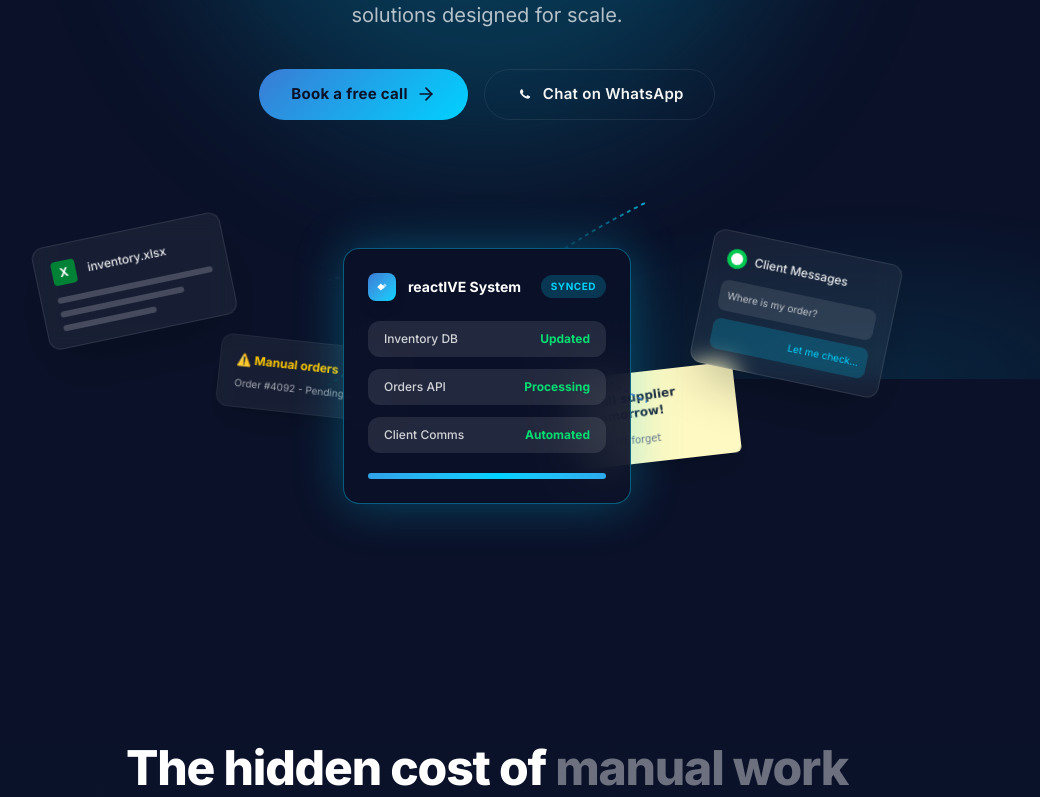
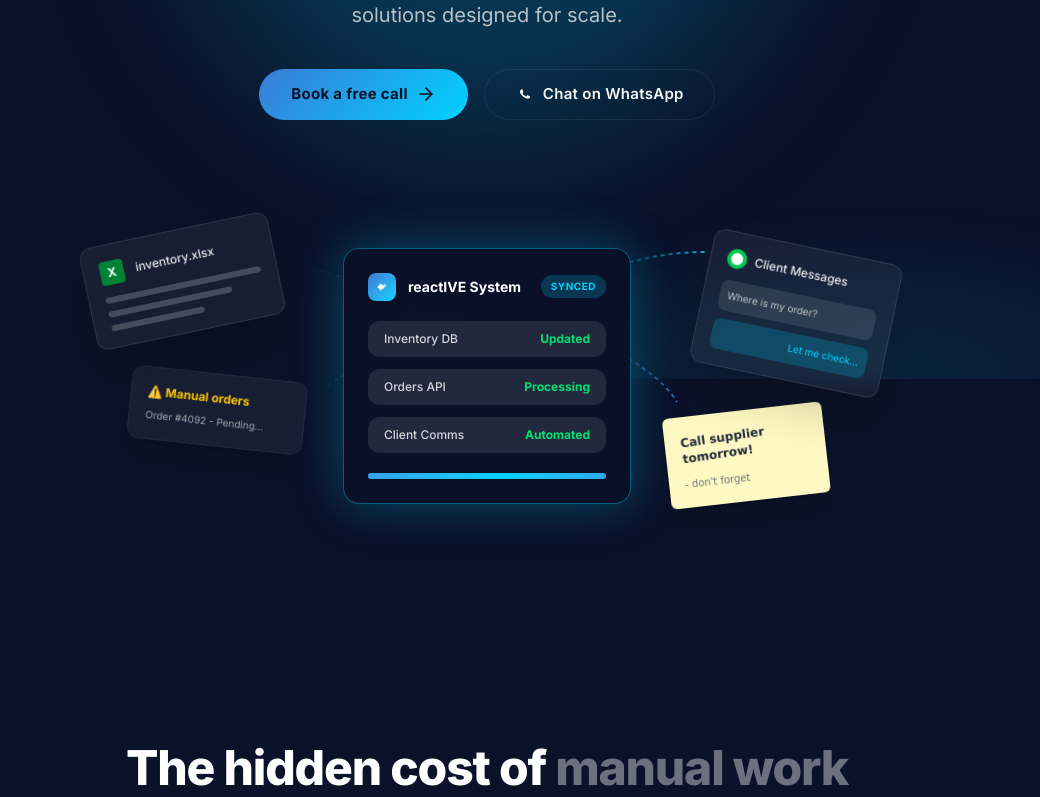
Before and after one commit to josex10/react-ive, a Next.js app: page / in a window 1280 px wide. Shown: the part 421-1218 px from the top of the page, without its empty margins (153-1193 px from the left). Built offline with nearby package versions, Linux system fonts and the light colour scheme.

Commit message:
Fix hero chaos card

```diff
--- a/app/components/Hero.tsx
+++ b/app/components/Hero.tsx
@@ -32,7 +32,7 @@ export default function Hero() {
 
           {/* Headline */}
           <h1 className="mb-6 text-5xl font-extrabold leading-tight tracking-tight text-white md:text-7xl">
-            Automate your<br/>
+            Automate your<br />
             <span className="text-transparent bg-clip-text bg-gradient-to-r from-brand-cyan via-brand-electric to-purple-400">business processes</span>
           </h1>
 
@@ -65,7 +65,7 @@ export default function Hero() {
 
           {/* Messy Cards / Chaos */}
           <div
-            className="absolute left-0 top-4 z-20 w-48 -rotate-12 rounded-xl border border-white/10 bg-white/5 p-4 backdrop-blur-md shadow-2xl transition-all duration-1000"
+            className="absolute left-12 top-4 z-20 w-48 -rotate-12 rounded-xl border border-white/10 bg-white/5 p-4 backdrop-blur-md shadow-2xl transition-all duration-1000"
             style={{
               animation: "float-slow 6s ease-in-out infinite",
               opacity: mounted ? 1 : 0,
@@ -82,7 +82,7 @@ export default function Hero() {
           </div>
 
           <div
-            className="absolute left-[20%] top-32 z-10 w-44 rotate-6 rounded-xl border border-white/5 bg-white/5 p-4 backdrop-blur-sm shadow-xl transition-all duration-1000"
+            className="absolute left-[10%] top-40 z-10 w-44 rotate-6 rounded-xl border border-white/5 bg-white/5 p-4 backdrop-blur-sm shadow-xl transition-all duration-1000"
             style={{
               animation: "float-medium 5s ease-in-out infinite 1s",
               opacity: mounted ? 1 : 0,
@@ -103,7 +103,7 @@ export default function Hero() {
           >
             <div className="mb-3 flex items-center gap-2">
               <div className="flex h-5 w-5 items-center justify-center rounded-full bg-green-500">
-                <svg width="12" height="12" viewBox="0 0 24 24" fill="white"><path d="M12 0a12 12 0 1012 12A12.013 12.013 0 0012 0z"/></svg>
+                <svg width="12" height="12" viewBox="0 0 24 24" fill="white"><path d="M12 0a12 12 0 1012 12A12.013 12.013 0 0012 0z" /></svg>
               </div>
               <span className="text-xs font-medium text-white/90">Client Messages</span>
             </div>
@@ -112,7 +112,7 @@ export default function Hero() {
           </div>
 
           <div
-            className="absolute right-[22%] top-40 z-0 w-40 -rotate-6 rounded-md bg-yellow-100 p-4 text-gray-800 shadow-xl transition-all duration-1000"
+            className="absolute right-[12%] top-50 z-0 w-40 -rotate-6 rounded-md bg-yellow-100 p-4 text-gray-800 shadow-xl transition-all duration-1000"
             style={{
               animation: "float-slow 7s ease-in-out infinite 2s",
               opacity: mounted ? 1 : 0,
@@ -133,10 +133,11 @@ export default function Hero() {
           >
             {/* Glowing connecting lines */}
             <svg className="absolute -inset-24 -z-10 h-[calc(100%+192px)] w-[calc(100%+192px)]">
-              <path d="M50,150 Q100,100 150,150" fill="none" stroke="url(#blue-grad)" strokeWidth="2" strokeDasharray="4 4" style={{ animation: "dash 10s linear infinite" }}/>
-              <path d="M400,50 Q300,100 250,150" fill="none" stroke="url(#cyan-grad)" strokeWidth="2" strokeDasharray="4 4" style={{ animation: "dash 10s linear infinite reverse" }}/>
-              <path d="M400,250 Q300,200 250,150" fill="none" stroke="url(#blue-grad)" strokeWidth="2" strokeDasharray="4 4" style={{ animation: "dash 10s linear infinite" }}/>
-              <path d="M50,250 Q150,200 150,150" fill="none" stroke="url(#cyan-grad)" strokeWidth="2" strokeDasharray="4 4" style={{ animation: "dash 10s linear infinite reverse" }}/>
+              {/* <path d="M600,450 Q100,100 150,150" fill="none" stroke="url(#blue-grad)" strokeWidth="2" strokeDasharray="4 4" style={{ animation: "dash 10s linear infinite" }} /> */}
+              <path d="M460,100 Q300,100 250,250" fill="none" stroke="url(#cyan-grad)" strokeWidth="2" strokeDasharray="4 4" style={{ animation: "dash 10s linear infinite reverse" }} />
+              <path d="M430,250 Q400,200 250,150" fill="none" stroke="url(#blue-grad)" strokeWidth="2" strokeDasharray="4 4" style={{ animation: "dash 10s linear infinite" }} />
+              <path d="M50,250 Q150,200 150,150" fill="none" stroke="url(#cyan-grad)" strokeWidth="2" strokeDasharray="4 4" style={{ animation: "dash 10s linear infinite reverse" }} />
+              <path d="M10,100 Q350,200 150,150" fill="none" stroke="url(#cyan-grad)" strokeWidth="2" strokeDasharray="4 4" style={{ animation: "dash 10s linear infinite reverse" }} />
 
               <defs>
                 <linearGradient id="cyan-grad" x1="0%" y1="0%" x2="100%" y2="0%">
```
